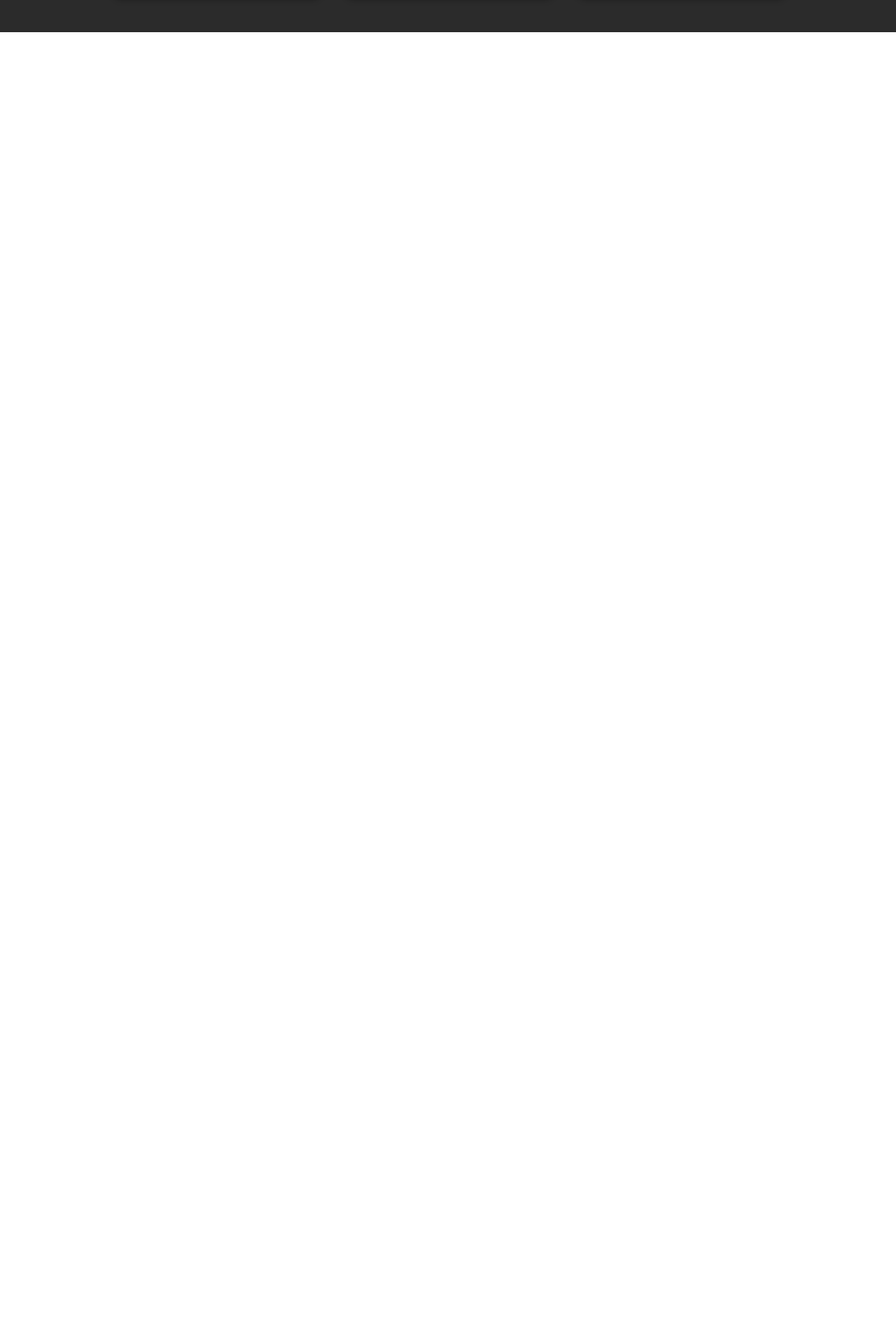
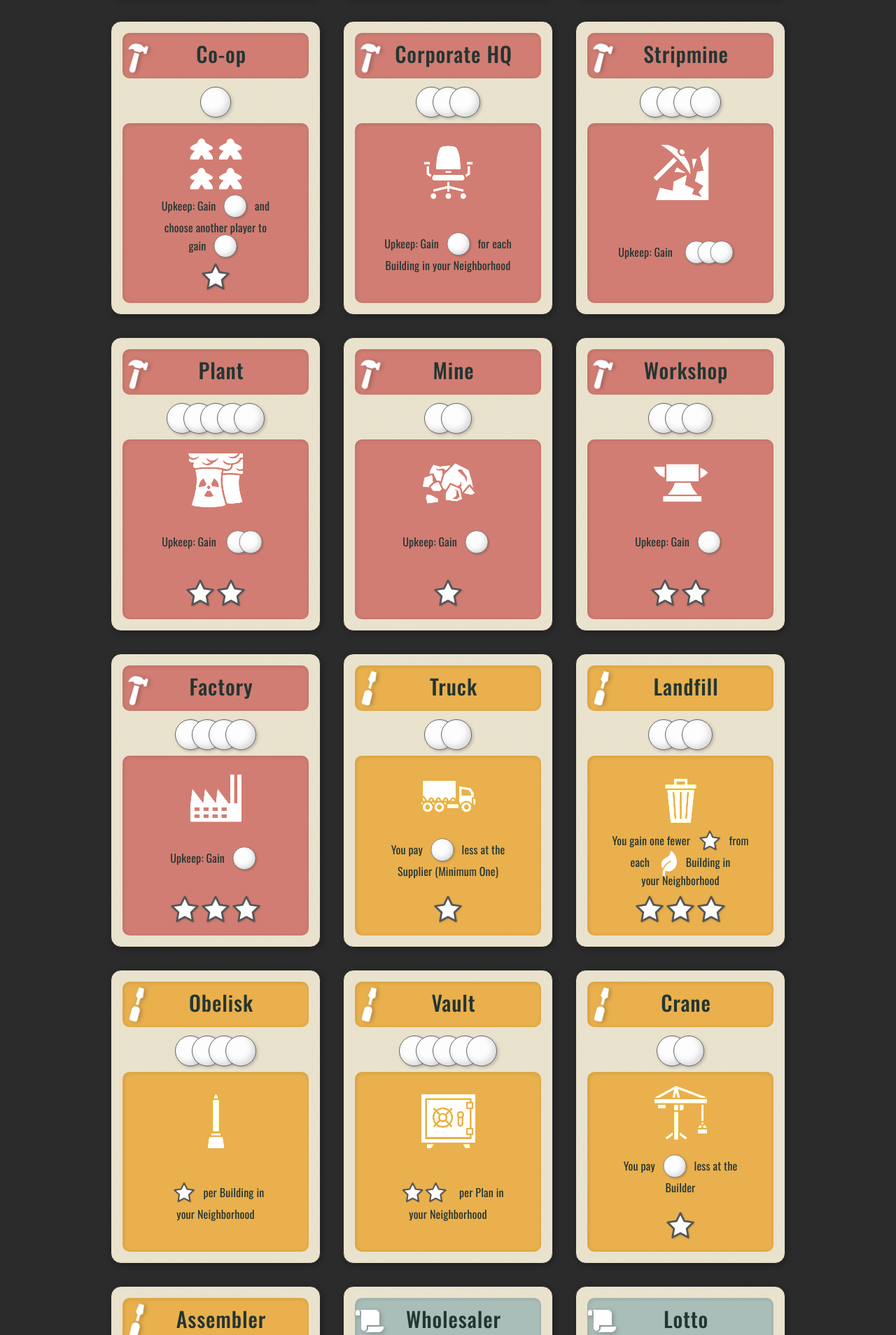
Before and after one commit to simonphan1405/mint-works, a Next.js app: page / in a window 1280 px wide. Shown: the part 6952-8860 px from the top of the page at 70% size. Before the commit the page ends 6998 px from the top, so only its background shows below. Built offline with nearby package versions, Linux system fonts and the light colour scheme.

Commit message:
feat: add new plan types and dynamic styling to PlanCard, and register 16 new plan icons

```diff
--- a/components/LocationCard.tsx
+++ b/components/LocationCard.tsx
@@ -129,7 +129,7 @@ export function LocationCard({
               <div className="absolute bottom-[4px] right-[4px] left-[4px] h-[58px]">
                 {/* The OWNER tab */}
                 <div
-                  className="absolute right-[0px] top-[-28px] bg-[#E1EDEB] rounded-t-[8px] px-3 py-1 flex items-center justify-center z-10"
+                  className="absolute right-0 top-[-28px] bg-[#E1EDEB] rounded-t-[8px] px-3 py-1 flex items-center justify-center z-10"
                   style={{
                     boxShadow: "inset 0 2px 4px rgba(255,255,255,0.8)",
                   }}
--- a/components/PlanCard.tsx
+++ b/components/PlanCard.tsx
@@ -3,6 +3,13 @@ import { parseTextWithIcons } from "../utils/textParser";
 import { PlanData } from "../data/plans";
 import { FaLeaf, FaHammer, FaScroll, FaScrewdriver } from "react-icons/fa";
 import { getPlanIcon } from "../utils/planIconMapper";
+
+const typeConfig = {
+  Culture: { bg: "bg-[#B2C65A]", border: "border-[#A1B846]/40" },
+  Production: { bg: "bg-[#D17D73]", border: "border-[#BC6B61]/40" },
+  Utility: { bg: "bg-[#E9B04D]", border: "border-[#D39B3C]/40" },
+  Deed: { bg: "bg-[#A9BDB9]", border: "border-[#92A7A3]/40" },
+};
 
 export function PlanCard({
   id,
@@ -12,6 +19,8 @@ export function PlanCard({
   effect,
   starValue,
 }: PlanData) {
+  const config = typeConfig[type] || typeConfig.Culture;
+
   return (
     <div
       className="w-[300px] h-[420px] bg-[#EAE3CE] rounded-[15px] p-4 flex flex-col border-[1.5px] border-[#2B2B2B] relative overflow-hidden shadow-xl"
@@ -26,7 +35,7 @@ export function PlanCard({
       />
 
       {/* Top Header Block */}
-      <div className="relative h-[65px] flex items-center justify-center bg-[#B2C65A] rounded-[10px] border border-[#A1B846]/40 shadow-[inset_1px_1px_5px_rgba(0,0,0,0.1)] z-10 w-full mb-1">
+      <div className={`relative h-[65px] flex items-center justify-center ${config.bg} rounded-[10px] border ${config.border} shadow-[inset_1px_1px_5px_rgba(0,0,0,0.1)] z-10 w-full mb-1`}>
         {/* Type Badge overlapping top left */}
         <div className="absolute left-0 top-1/2 -translate-y-1/2 z-20">
           {type === "Culture" && (
@@ -54,7 +63,7 @@ export function PlanCard({
       </div>
 
       {/* Main Body Block */}
-      <div className="flex-1 bg-[#B2C65A] rounded-[10px] border border-[#A1B846]/40 shadow-[inset_1px_1px_5px_rgba(0,0,0,0.1)] flex flex-col items-center pb-2 pt-4 px-3 relative z-10 w-full overflow-hidden">
+      <div className={`flex-1 ${config.bg} rounded-[10px] border ${config.border} shadow-[inset_1px_1px_5px_rgba(0,0,0,0.1)] flex flex-col items-center pb-2 pt-4 px-3 relative z-10 w-full overflow-hidden`}>
         {/* Shared Workspace for Icon and Action Text */}
         <div className="flex-1 flex flex-col items-center justify-center w-full min-h-0 mb-2 gap-1">
           {/* Large Vector Icon (Center) */}
--- a/data/plans.ts
+++ b/data/plans.ts
@@ -53,4 +53,125 @@ export const plans: PlanData[] = [
     cost: 3,
     starValue: "[STAR_3]",
   },
+  {
+    id: "co-op",
+    name: "Co-op",
+    type: "Production",
+    cost: 1,
+    effect: "Upkeep: Gain [MINT] and\nchoose another player to\ngain [MINT]",
+    starValue: "[STAR]",
+  },
+  {
+    id: "corporate-hq",
+    name: "Corporate HQ",
+    type: "Production",
+    cost: 3,
+    effect: "Upkeep: Gain [MINT] for each\nBuilding in your Neighborhood",
+    starValue: "",
+  },
+  {
+    id: "stripmine",
+    name: "Stripmine",
+    type: "Production",
+    cost: 4,
+    effect: "Upkeep: Gain [MINT_3]",
+    starValue: "",
+  },
+  {
+    id: "plant",
+    name: "Plant",
+    type: "Production",
+    cost: 5,
+    effect: "Upkeep: Gain [MINT_2]",
+    starValue: "[STAR_2]",
+  },
+  {
+    id: "mine",
+    name: "Mine",
+    type: "Production",
+    cost: 2,
+    effect: "Upkeep: Gain [MINT]",
+    starValue: "[STAR]",
+  },
+  {
+    id: "workshop",
+    name: "Workshop",
+    type: "Production",
+    cost: 3,
+    effect: "Upkeep: Gain [MINT]",
+    starValue: "[STAR_2]",
+  },
+  {
+    id: "factory",
+    name: "Factory",
+    type: "Production",
+    cost: 4,
+    effect: "Upkeep: Gain [MINT]",
+    starValue: "[STAR_3]",
+  },
+  {
+    id: "truck",
+    name: "Truck",
+    type: "Utility",
+    cost: 2,
+    effect: "You pay [MINT] less at the\nSupplier (Minimum One)",
+    starValue: "[STAR]",
+  },
+  {
+    id: "landfill",
+    name: "Landfill",
+    type: "Utility",
+    cost: 3,
+    effect:
+      "You gain one fewer [STAR] from\neach [LEAF] Building in\nyour Neighborhood",
+    starValue: "[STAR_3]",
+  },
+  {
+    id: "obelisk",
+    name: "Obelisk",
+    type: "Utility",
+    cost: 4,
+    effect: "[STAR] per Building in\nyour Neighborhood",
+    starValue: "",
+  },
+  {
+    id: "vault",
+    name: "Vault",
+    type: "Utility",
+    cost: 5,
+    effect: "[STAR_2] per Plan in\nyour Neighborhood",
+    starValue: "",
+  },
+  {
+    id: "crane",
+    name: "Crane",
+    type: "Utility",
+    cost: 2,
+    effect: "You pay [MINT] less at the\nBuilder",
+    starValue: "[STAR]",
+  },
+  {
+    id: "assembler",
+    name: "Assembler",
+    type: "Utility",
+    cost: 5,
+    effect: "Automatically build Plans you\ngain from the Supplier",
+    starValue: "[STAR]",
+  },
+  {
+    id: "wholesaler",
+    name: "Wholesaler",
+    type: "Deed",
+    cost: 1,
+    effect: "You are the Owner of the\nWholesaler location",
+    starValue: "[STAR]",
+  },
+  {
+    id: "lotto",
+    name: "Lotto",
+    type: "Deed",
+    cost: 4,
+    effect: "You are the Owner of the\nLotto location",
+    starValue: "[STAR_2]",
+  },
 ];
--- a/utils/planIconMapper.tsx
+++ b/utils/planIconMapper.tsx
@@ -5,6 +5,21 @@ import {
   GiTowerBridge,
   GiStoneBust,
   GiFlowers,
+  GiMeepleGroup,
+  GiOfficeChair,
+  GiMining,
+  GiNuclearPlant,
+  GiStonePile,
+  GiAnvil,
+  GiFactory,
+  GiTruck,
+  GiTrashCan,
+  GiObelisk,
+  GiStrongbox,
+  GiCrane,
+  GiMechanicalArm,
+  GiShop,
+  GiTicket,
 } from "react-icons/gi";
 
 export const getPlanIcon = (id: string, className: string) => {
@@ -21,6 +36,36 @@ export const getPlanIcon = (id: string, className: string) => {
       return <GiStoneBust className={className} />;
     case "gardens":
       return <GiFlowers className={className} />;
+    case "co-op":
+      return <GiMeepleGroup className={className} />;
+    case "corporate-hq":
+      return <GiOfficeChair className={className} />;
+    case "stripmine":
+      return <GiMining className={className} />;
+    case "plant":
+      return <GiNuclearPlant className={className} />;
+    case "mine":
+      return <GiStonePile className={className} />;
+    case "workshop":
+      return <GiAnvil className={className} />;
+    case "factory":
+      return <GiFactory className={className} />;
+    case "truck":
+      return <GiTruck className={className} />;
+    case "landfill":
+      return <GiTrashCan className={className} />;
+    case "obelisk":
+      return <GiObelisk className={className} />;
+    case "vault":
+      return <GiStrongbox className={className} />;
+    case "crane":
+      return <GiCrane className={className} />;
+    case "assembler":
+      return <GiMechanicalArm className={className} />;
+    case "wholesaler":
+      return <GiShop className={className} />;
+    case "lotto":
+      return <GiTicket className={className} />;
     default:
       return null;
   }
```
